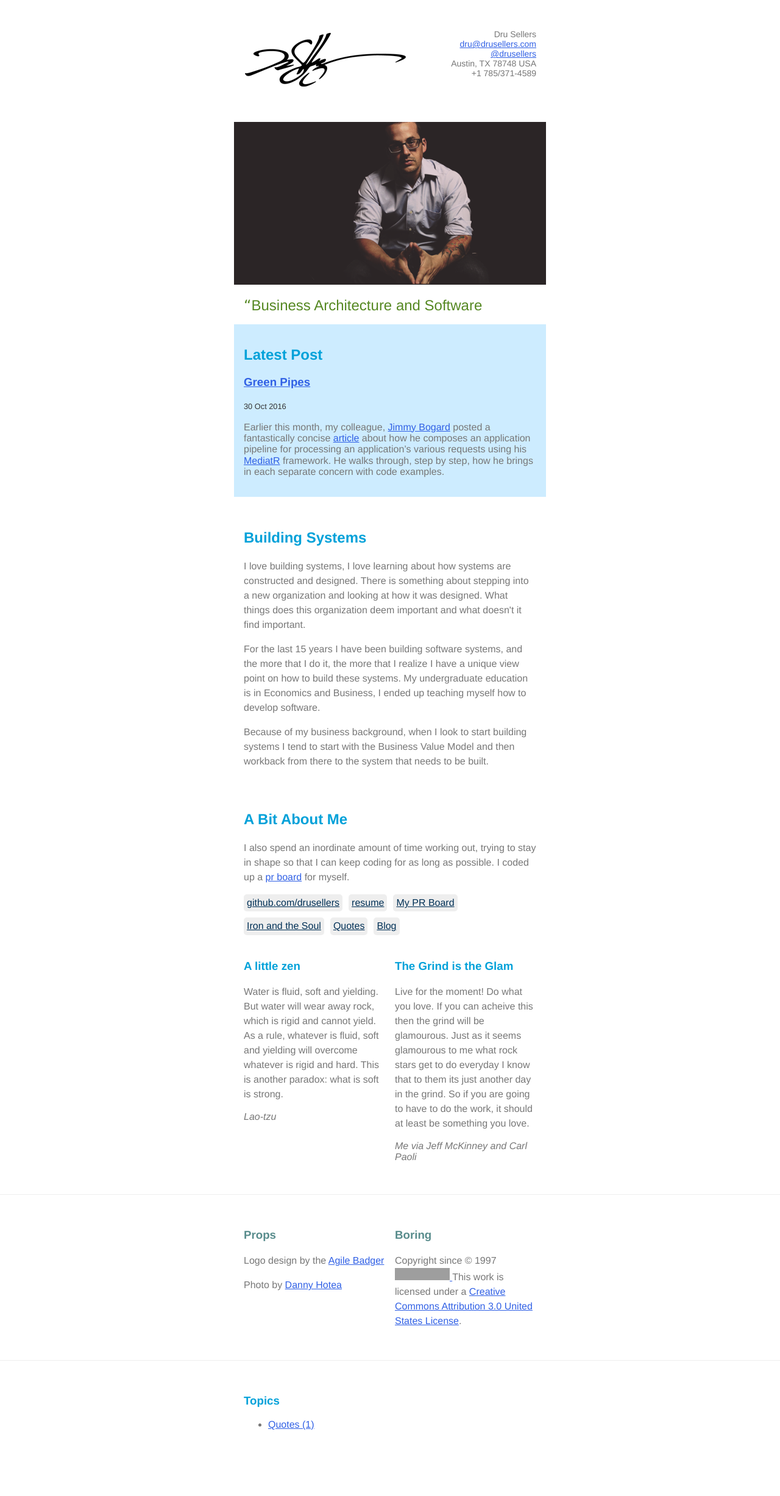
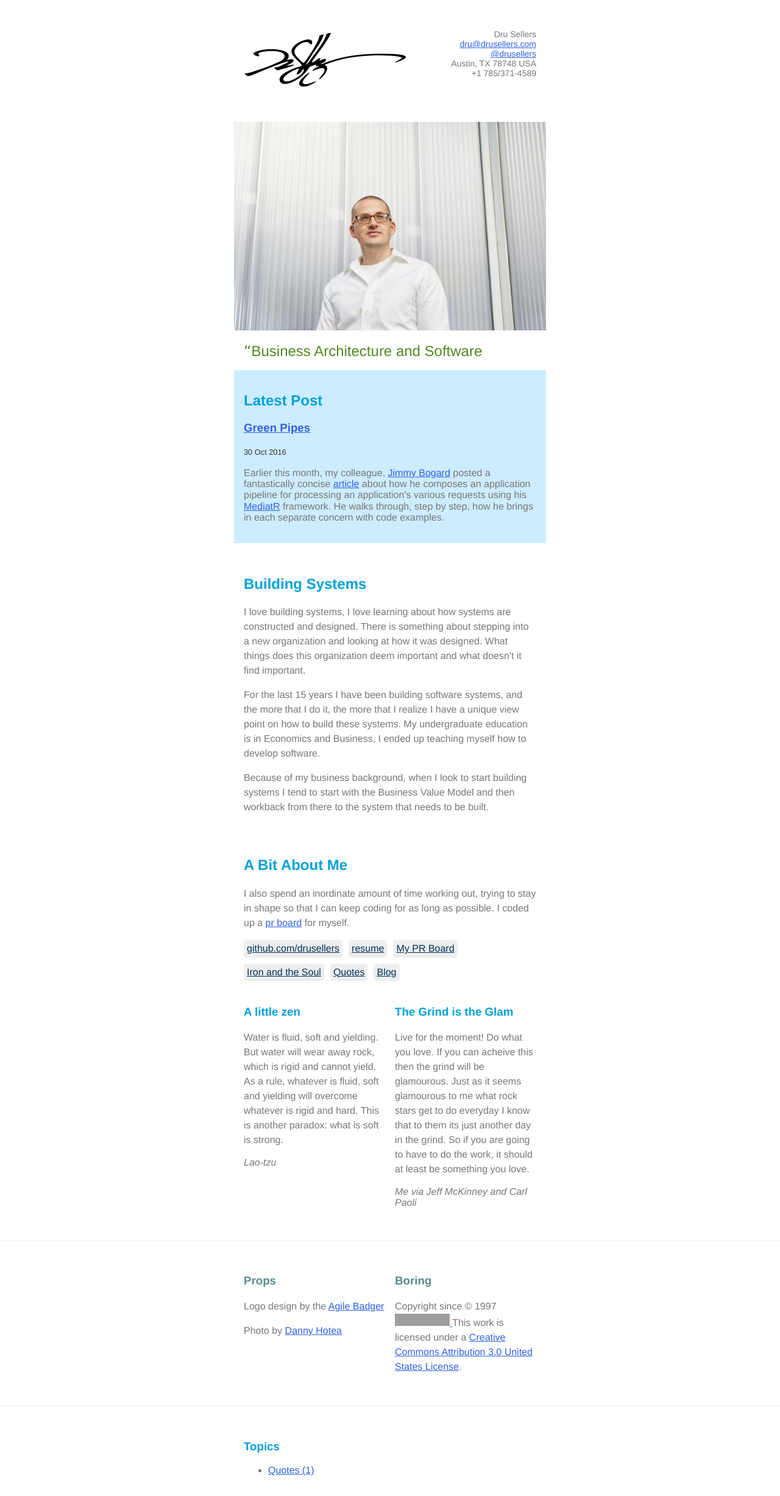
Before and after one commit to drusellers/drusellers.github.io, a Jekyll site: the page built from index.html, in a window 1280 px wide. Shown: the whole page at 61% size. Built offline with Jekyll 4.4.1, drawn with Linux system fonts in a browser that asks for light colours; nearby versions of some CDN libraries; before the commit the page ends 2379 px from its top, so only the background shows below that; grey boxes are pictures that could not be loaded.

Commit message:
Update pic

```diff
--- a/index.html
+++ b/index.html
@@ -5,7 +5,7 @@ bodyId: home
 ---
 
 <div class="mw6 mw6-ns center">
-  <img class="w-100" src="/images/dru-serious-2x600.png" />
+  <img class="w-100" src="/images/focus_profile2.jpg" />
 
   <div class="w-100 f3 mv3">
       <blockquote class="ma3">
```
Also changed, not shown: images/focus_profile.jpg (added), images/focus_profile2.jpg (added).
